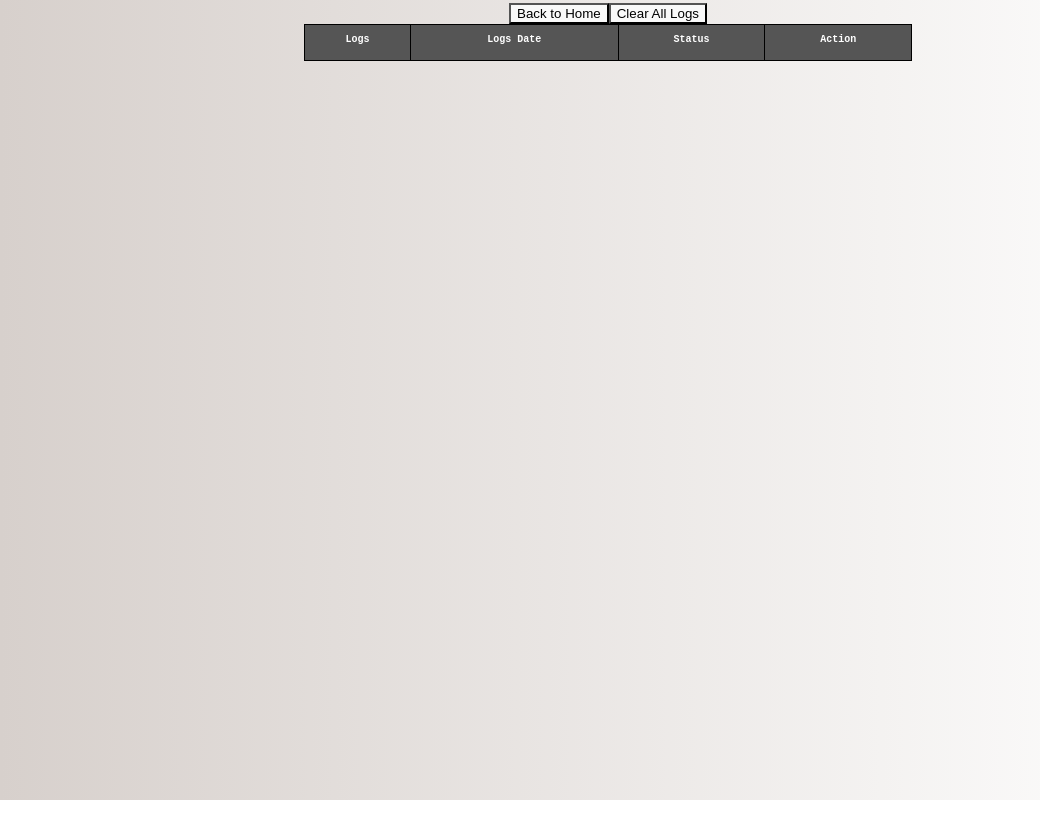
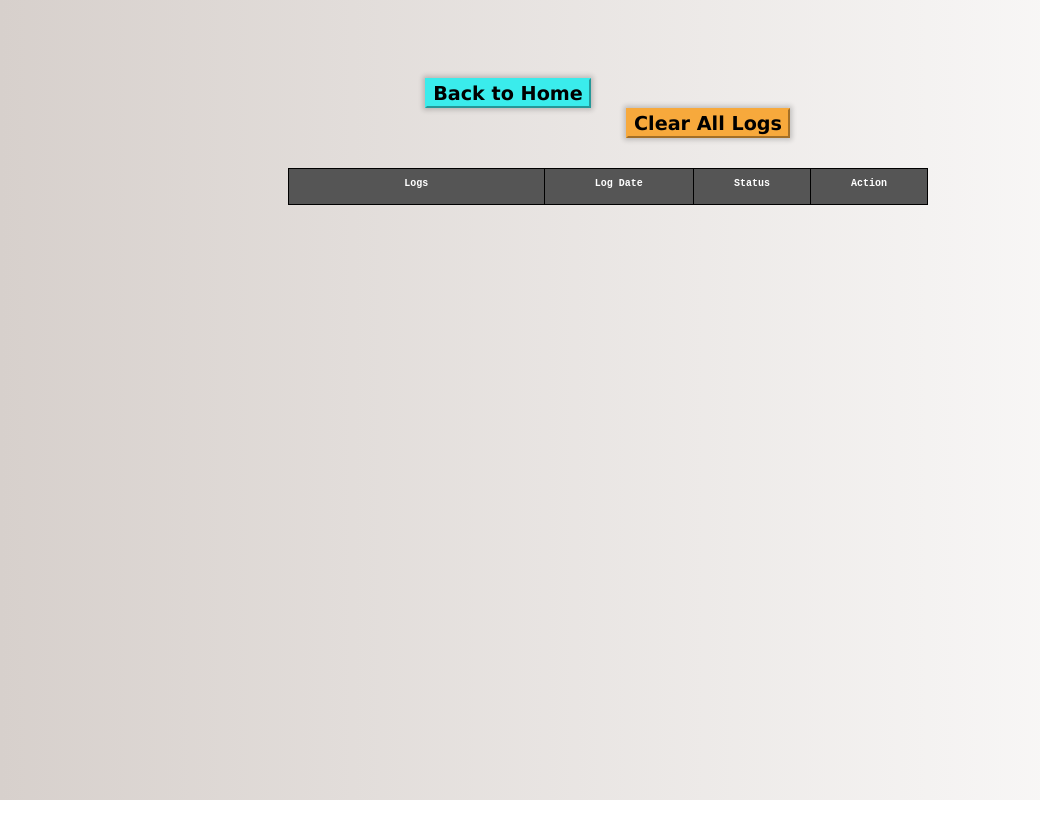
Before and after one commit to nephriteagain/journal-app, a React (Vite) app: page /logs in a window 1280 px wide. Shown: the whole page, without its empty margins (0-1040 px from the left). After the commit the page ends 800 px from the top, so only its background shows below. Built offline with nearby package versions, Linux system fonts and the light colour scheme.

Commit message:
add some css

```diff
--- a/src/App.css
+++ b/src/App.css
@@ -1,6 +1,5 @@
   #root {
     margin: 0;
-    padding: 2rem;
     text-align: center;
   }
 
@@ -10,10 +9,15 @@
   margin: 0;
   align-items: center;
   padding: none;
-  background: linear-gradient(to right, #d7d0cc, #ffffff);
 
 
 }
+
+.title {
+  font-family: 'Trebuchet MS', 'Lucida Sans Unicode', 'Lucida Grande', 'Lucida Sans', Arial, sans-serif;
+  padding-top: 1.5rem;
+}
+
 
 .table-journal {
   width: 70%;
@@ -48,6 +52,15 @@
 .table-body-row td {
   vertical-align: middle;
 }
+
+.task-column {
+  width: 40%;
+}
+
+.logs-column {
+  width: 40%;
+}
+
 
 .button-complete {
   background-color: #4CAF50;
@@ -115,6 +128,45 @@
 
 }
 
+.button-div {
+  width: 50%;
+  margin: 0 auto;
+  margin-bottom: 30px;
+  padding-top: 30px;
+}
+
+.redirect-home {
+  margin-right: 200px;
+  background-color: rgb(58, 236, 236);
+  border-color: rgb(58, 236, 236);
+  cursor: pointer;
+  box-shadow: 0 0 5px 2px rgba(0, 0, 0, 0.2);
+  width: 150x;
+  height: 30px;
+  font-size: larger;
+  font-family: Verdana, Geneva, Tahoma, sans-serif;
+  font-weight: 600;
+
+}
+
+.button-clear {
+  margin-left: 200px;
+  background-color: rgb(247, 169, 60);
+  border-color: rgb(247, 169, 60);
+  cursor: pointer;
+  box-shadow: 0 0 5px 2px rgba(0, 0, 0, 0.2);
+  width: 150x;
+  height: 30px;
+  font-size: larger;
+  font-family: Verdana, Geneva, Tahoma, sans-serif;
+  font-weight: 600;
+}
+
+.redirect-home:hover, .button-clear:hover {
+  transform: scale(1.1);
+  transition: all 0.3s ease;
+}
+
 .button-redo {
   background-color: #fdd835;
   color: black;
@@ -145,7 +197,9 @@ td {
   display: flex;
   align-items: center;
   justify-content: center;
+  margin-top: 30px;
 }
+
 
 .input-task {
   width: 60%;
@@ -157,6 +211,11 @@ td {
   background-color: lightblue;
   box-shadow: 0 0 5px 0 rgba(0, 0, 0, 0.2);
   margin-right: 1rem;
+}
+
+.input-task:hover {
+  transition: all 0.3s ease;
+  transform: scale(1.1);
 }
 
 
@@ -192,6 +251,31 @@ td {
 
 }
 
-/* .redirect-home, .redirect-logs {
+.redirect-div {
+  width: 70%;
+  margin: 0 auto;
+  margin-bottom: 2rem;
+  text-align: right;
+}
 
-} */
+.redirect-logs {
+  width: 150px;
+  height: 30px;
+  box-shadow: 0 0 10px 3px rgba(0, 0, 0, 0.2);
+  border-color: #00bcd4;
+  background-color: lightblue
+
+}
+
+.redirect-logs:hover {
+  background-color: #00bcd4;
+  color: #fff;
+  transform: scale(1.1);
+  position: relative;
+  right: 10px;
+  transition: all 0.3s ease;
+}
+
+.logs-div {
+  padding-top: 5rem;
+}
--- a/src/components/CreateJournal.jsx
+++ b/src/components/CreateJournal.jsx
@@ -7,15 +7,9 @@ const  CreateJournal = () => {
 
     const { writeJournal, setWriteJournal, addToList } = useContext(journalListContext)
 
-    const submit = window.addEventListener('keydown', e => {
-        if (e.key === 13 ) {
-            console.log('you pressed enter')
-        }
-    })
-
 
     return (
-
+        <div><h1 className="title">Journal App</h1>
         <div className="create-task">
             <input
                 className="input-task"
@@ -36,6 +30,7 @@ const  CreateJournal = () => {
                 onClick={()=>{if(writeJournal) {addToList(writeJournal)}}}
             >Create Task</button>
         </div>
+        </div>
     )
 }
 
--- a/src/components/JournalTable.jsx
+++ b/src/components/JournalTable.jsx
@@ -31,9 +31,9 @@ const JournalTable = () => {
         <table className='table-journal'>
             <thead className='table-head'>
                 <tr className='table-head-row'>
-                    <th>Task</th>
-                    <th>Date-created</th>
-                    <th>Action</th>
+                    <th className='task-column'>Task</th>
+                    <th className='date-column'>Date-created</th>
+                    <th className='action-column'>Action</th>
                 </tr>
             </thead>
             <tbody className='table-body'>
--- a/src/components/Logs.jsx
+++ b/src/components/Logs.jsx
@@ -14,6 +14,7 @@ const Logs = () => {
     navigate("/")
   }
 
+
   const retryJournal = (item) => {
     let dateToday = `${new Date()}`.split('').slice(0, 21).join("")
 
@@ -28,19 +29,27 @@ const Logs = () => {
     setLogData(data)
   }
 
+    const clearLogs = () => {
+      setLogData([])
+    }
+
 
   return (
     <div className='logs-div'>
         <div className='button-div'>
-          <button className='redirect-home' style={{cursor: 'pointer'}} onClick={() => {backToHome()}}>Back to Home</button><button className='button-clear'>Clear All Logs</button>
+          <button className='redirect-home' style={{cursor: 'pointer'}} onClick={() => {backToHome()}}>Back to Home</button> <button className='button-clear'
+            onClick={() => {
+              clearLogs()
+            }}
+          >Clear All Logs</button>
         </div>
 
 
         <table className='log-table'>
           <thead className='log-head'>
             <tr className='log-row-head'>
-                <th>Logs</th>
-                <th>Logs Date</th>
+                <th className='logs-column'>Logs</th>
+                <th>Log Date</th>
                 <th>Status</th>
                 <th>Action</th>
             </tr>
--- a/src/index.css
+++ b/src/index.css
@@ -14,6 +14,11 @@
   -moz-osx-font-smoothing: grayscale;
   -webkit-text-size-adjust: 100%;
 }
+
+html {
+  background: linear-gradient(to right, #d7d0cc, #ffffff);
+}
+
 
 * {
   box-sizing: border-box !important;
```
